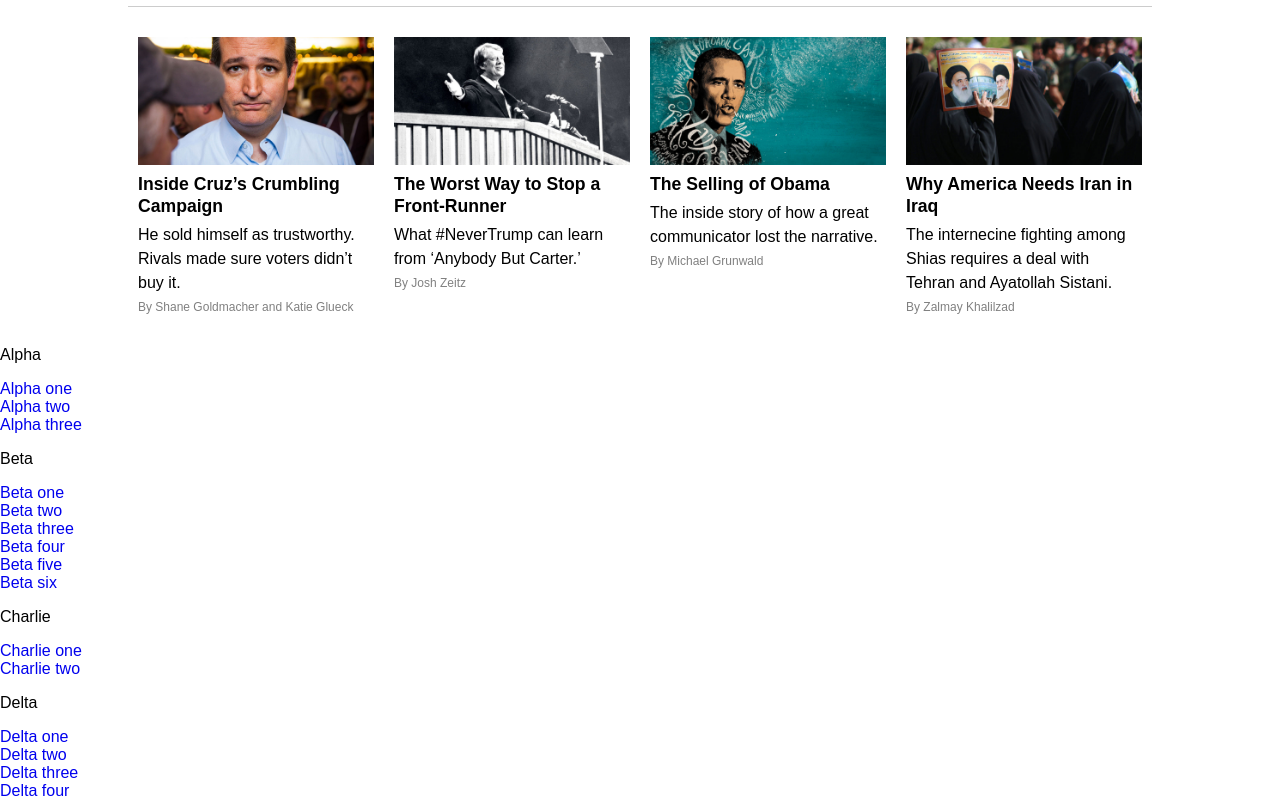
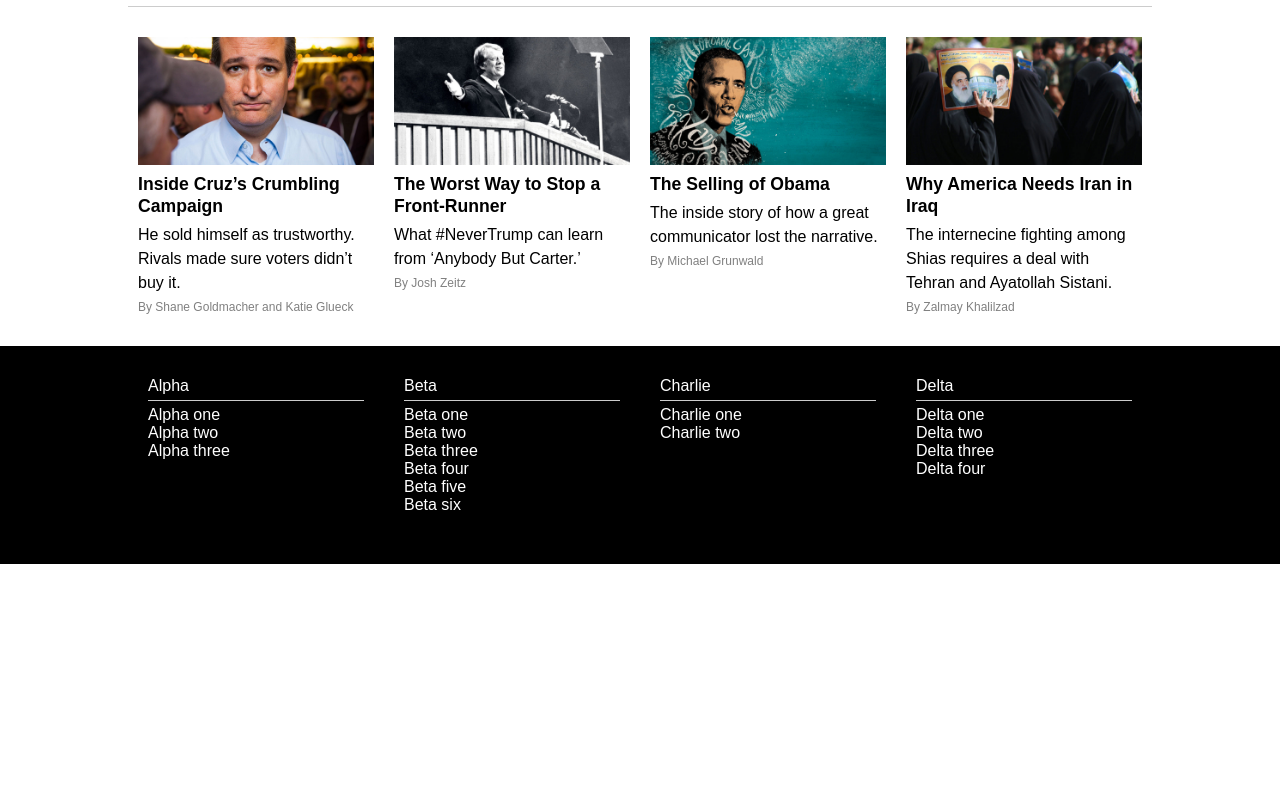
Before and after one commit to bencodezen/politico-assignment, a website: page app/index.html in a window 1280 px wide. Shown: the part 1599-2399 px from the top of the page. After the commit the page ends 2163 px from the top, so only its background shows below. Drawn offline with nearby package versions, Linux system fonts and the light colour scheme.

Commit message:
Add styles for footer

```diff
--- a/app/index.html
+++ b/app/index.html
@@ -99,14 +99,18 @@
       </section>
     </section>
   </main>
-  <footer>
-    <p>Alpha</p>
+  <footer class="footer">
+    <div class="footer__content">
+      <div class="footer__category">
+        <p class="footer__category-heading">Alpha</p>
         <ul>
           <li><a href="#">Alpha one</a></li>
           <li><a href="#">Alpha two</a></li>
           <li><a href="#">Alpha three</a></li>
         </ul>
-    <p>Beta</p>
+      </div>
+      <div class="footer__category">
+        <p class="footer__category-heading">Beta</p>
         <ul>
           <li><a href="#">Beta one</a></li>
           <li><a href="#">Beta two</a></li>
@@ -115,18 +119,24 @@
           <li><a href="#">Beta five</a></li>
           <li><a href="#">Beta six</a></li>
         </ul>
-    <p>Charlie</p>
+      </div>
+      <div class="footer__category">
+        <p class="footer__category-heading">Charlie</p>
         <ul>
           <li><a href="#">Charlie one</a></li>
           <li><a href="#">Charlie two</a></li>
         </ul>
-    <p>Delta</p>
+      </div>
+      <div class="footer__category">
+        <p class="footer__category-heading">Delta</p>
         <ul>
           <li><a href="#">Delta one</a></li>
           <li><a href="#">Delta two</a></li>
           <li><a href="#">Delta three</a></li>
           <li><a href="#">Delta four</a></li>
         </ul>
+      </div>
+    </div>
   </footer>
 
   <script src="https://ajax.googleapis.com/ajax/libs/jquery/2.2.2/jquery.min.js"></script>
--- a/app/scss/application.scss
+++ b/app/scss/application.scss
@@ -19,6 +19,7 @@
 @import "components/ads";
 @import "components/article";
 @import "components/buttons";
+@import "components/footer";
 @import "components/header";
 @import "components/navigation";
 @import "components/related-stories";
--- /dev/null
+++ b/app/scss/components/_footer.scss
@@ -0,0 +1,40 @@
+// ============================================================================
+// COMPONENT: #Footer
+// ============================================================================
+
+.footer {
+  background: $black;
+  padding-bottom: 50px;
+
+  &__category {
+    flex: 1 1 100%;
+    padding: 15px 20px 0;
+
+    @include breakpoint($tablet) {
+      flex: 1 1 25%;
+    }
+
+    &-heading {
+      margin-bottom: 5px;
+      padding-bottom: 5px;
+      border-bottom: 1px solid $light-grey;
+    }
+  }
+
+  &__content {
+    display: flex;
+    flex-wrap: wrap;
+    color: $white;
+
+    width: 90%;
+    margin: 0 auto;
+
+    @include breakpoint($tablet) {
+      width: 80%;
+    }
+  }
+
+  a {
+    color: $white;
+  }
+}
```
Also changed, not shown: app/css/application.css. Lines whose indentation alone changed are shown as unchanged.
